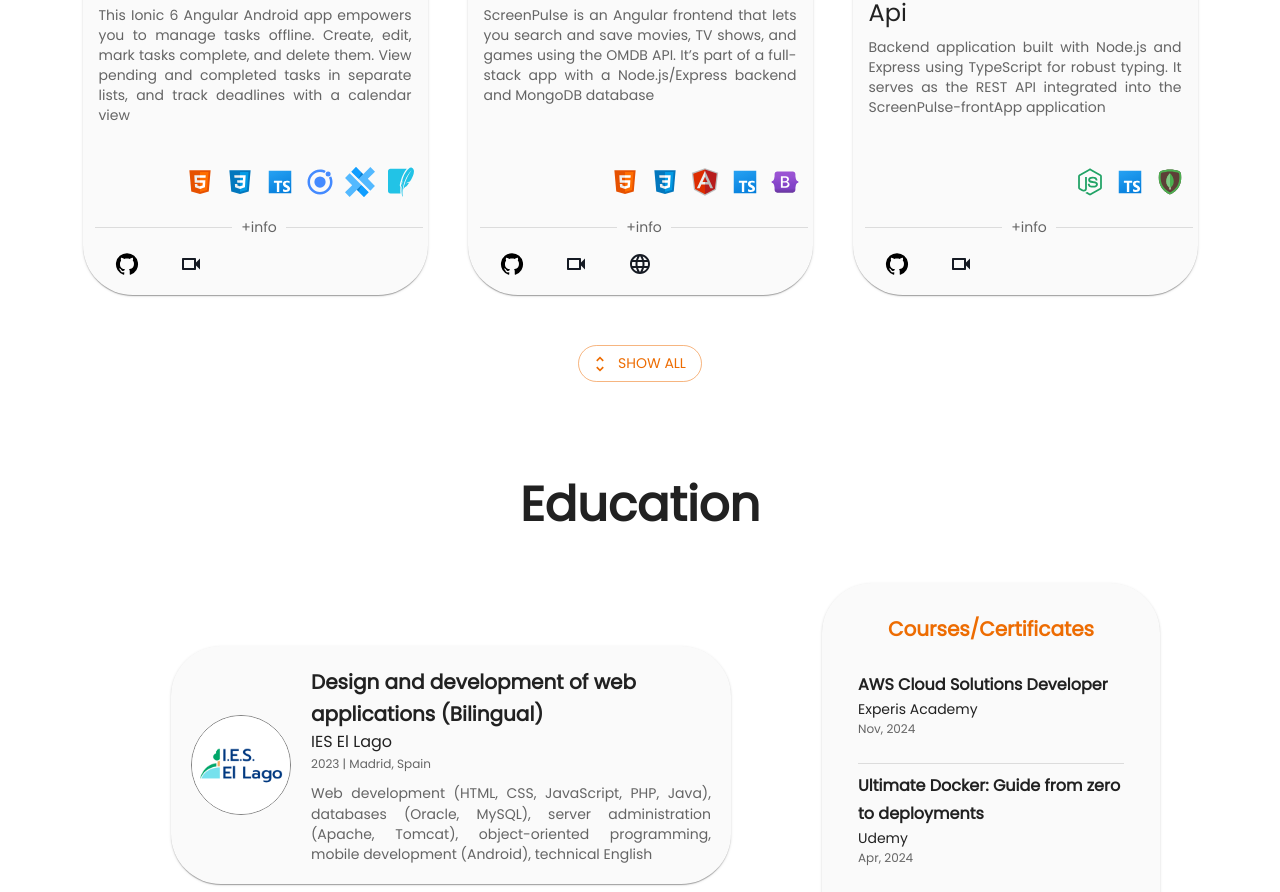
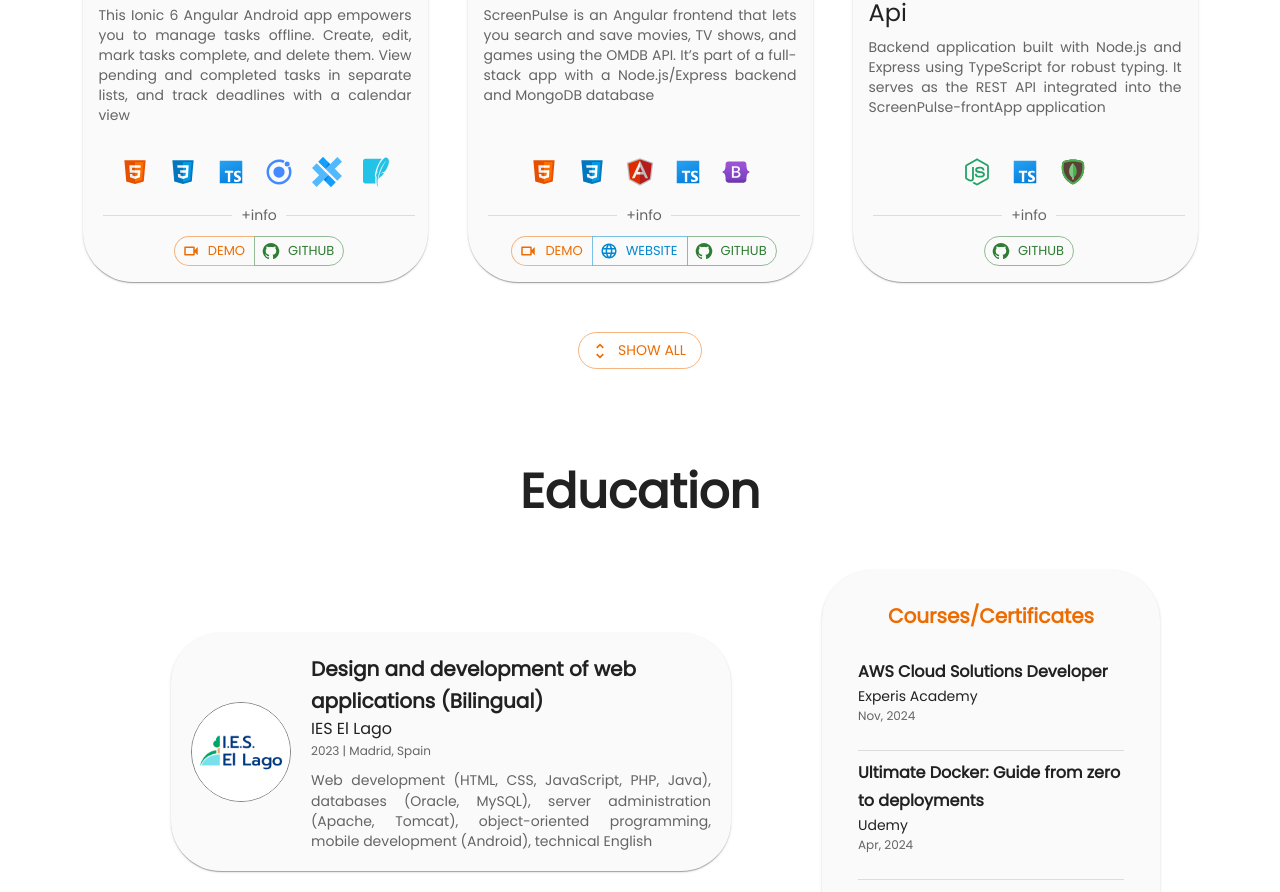
Before and after one commit to EduGese/Portfolio, a React (Vite) app: page / in a window 1280 px wide. Shown: the part 2803-3695 px from the top of the page. Built offline with nearby package versions, Linux system fonts and the light colour scheme; a web font is replaced by a local one.

Commit message:
feat: update all buttons styles

```diff
--- a/src/App.jsx
+++ b/src/App.jsx
@@ -259,22 +259,29 @@ function App() {
               }} className="home-buttons-container">
                 <Box component="a" href="#contact" sx={{ textDecoration: 'none' }}>
                   <Button variant="outlined" color="warning" startIcon={<PersonIcon />}
-                    sx={{ width: '150px', margin: '0 5px ', borderRadius: '50px' }}>
+                    sx={{ width: '150px', margin: '0 5px ', borderRadius: '50px', transition: 'all 0.5s ease',
+                      '&:hover': {
+                        backgroundColor: (theme) => theme.palette.warning.main,
+                        color: '#fff',
+                        borderColor: (theme) => theme.palette.warning.main
+                      } }}>
                     {visibleText.buttonContact}
                   </Button>
-
                 </Box>
                 <Box >
                   <Button variant="outlined" color="warning" startIcon={<RemoveRedEyeIcon />}
-                    sx={{ width: '150px', margin: '0 5px ', borderRadius: '50px' }} onClick={openFile}>
+                    sx={{ width: '150px', margin: '0 5px ', borderRadius: '50px', transition: 'all 0.5s ease',
+                      '&:hover': {
+                        backgroundColor: (theme) => theme.palette.warning.main,
+                        color: '#fff',
+                        borderColor: (theme) => theme.palette.warning.main
+                      } }} onClick={openFile}>
                     CV
                   </Button>
                 </Box>
               </Box>
             </Box>
           </Box>
-
-
         </section >
         <section id="about" className="about">
           <Box
@@ -776,7 +783,12 @@ function App() {
                   color="warning"
                   startIcon={<UnfoldMoreIcon />}
                   onClick={showAllProjects}
-                  sx={{ margin: '20px auto', borderRadius: '50px' }}
+                  sx={{ margin: '20px auto', borderRadius: '50px', transition: 'all 0.5s ease',
+                    '&:hover': {
+                      backgroundColor: (theme) => theme.palette.warning.main,
+                      color: '#fff',
+                      borderColor: (theme) => theme.palette.warning.main
+                    } }}
                 >
                   {visibleText.buttonShowAll}
                 </Button>
@@ -792,7 +804,12 @@ function App() {
                     color="warning"
                     startIcon={<UnfoldLessIcon />}
                     onClick={showLessProjects}
-                    sx={{ margin: '20px auto', borderRadius: '50px' }}
+                    sx={{ margin: '20px auto', borderRadius: '50px', transition: 'all 0.5s ease',
+                      '&:hover': {
+                        backgroundColor: (theme) => theme.palette.warning.main,
+                        color: '#fff',
+                        borderColor: (theme) => theme.palette.warning.main
+                      } }}
                   >
                     {visibleText.buttonCollapse}
                   </Button>
--- a/src/components/EducationAlertDialogSlide.jsx
+++ b/src/components/EducationAlertDialogSlide.jsx
@@ -26,7 +26,12 @@ export const EducationAlertDialogSlide = ({ language }) => {
 
   return (
     <React.Fragment>
-      <Button variant="outlined" color="warning" sx={{ borderRadius: '50px', marginBottom:{  xs:'20px'} }} onClick={handleClickOpen}>
+      <Button variant="outlined" color="warning" sx={{ borderRadius: '50px', marginBottom:{  xs:'20px'}, transition: 'all 0.5s ease',
+              '&:hover': {
+                backgroundColor: (theme) => theme.palette.warning.main,
+                color: '#fff',
+                borderColor: (theme) => theme.palette.warning.main
+              } }} onClick={handleClickOpen}>
         {language === 'en' ? 'More Education' : 'Más formación'}
       </Button>
       <Dialog
--- a/src/components/ProjectCard.jsx
+++ b/src/components/ProjectCard.jsx
@@ -4,6 +4,7 @@ import CardActions from '@mui/material/CardActions';
 import CardContent from '@mui/material/CardContent';
 import CardMedia from '@mui/material/CardMedia';
 import Button from '@mui/material/Button';
+import ButtonGroup from '@mui/material/ButtonGroup';
 import Typography from '@mui/material/Typography';
 
 import Box from '@mui/material/Box';
@@ -15,9 +16,10 @@ import Divider from '@mui/material/Divider';
 
 
 
+
 export default function ProjectCard({ name, image, description, technologies, ghLink, demoLink, websiteLink, gif }) {
   const [isHovered, setIsHovered] = React.useState(false);
-  const [gifUrl, setGifUrl] =  React.useState(gif);
+  const [gifUrl, setGifUrl] = React.useState(gif);
 
   const handleMouseEnter = () => {
     setIsHovered(true);
@@ -40,9 +42,9 @@ export default function ProjectCard({ name, image, description, technologies, gh
       borderRadius: '50px',
       backgroundColor: '#FAFAFA',
       flex: '1 1 calc(100% - 20px)',
-      transition: 'box-shadow 0.3s ease-in-out', // Transición suave para el hover
+      transition: 'box-shadow 0.3s ease-in-out',
       '&:hover': {
-        boxShadow: 8, // Sombra más intensa al hacer hover
+        boxShadow: 8,
       },
       '@media (min-width: 600px)': {
         flex: '1 1 calc(50% - 20px)',
@@ -56,7 +58,6 @@ export default function ProjectCard({ name, image, description, technologies, gh
           height: 140,
           transition: 'background-image 1.2s ease-in-out',
         }}
-      // image={isHovered && gif ? gifUrl : image}
         image={gif ? gif : image}
         title={name}
         onMouseEnter={handleMouseEnter}
@@ -71,7 +72,7 @@ export default function ProjectCard({ name, image, description, technologies, gh
         <Typography gutterBottom variant="h5" component="div">
           {name}
         </Typography>
-        <Typography variant="body2" sx={{ color: 'text.secondary',textAlign:'justify' }}>
+        <Typography variant="body2" sx={{ color: 'text.secondary', textAlign: 'justify' }}>
           {description}
         </Typography>
       </CardContent>
@@ -79,17 +80,15 @@ export default function ProjectCard({ name, image, description, technologies, gh
       <CardActions sx={{
         width: '100%',
         display: 'flex',
-        flexDirection: 'column'
+        flexDirection: 'column',
+        padding: '0 16px 16px',
       }}>
         <Box sx={{
           display: 'flex',
-          flexDirection: 'row',
-          width: '100%',
-          marginLeft: 'auto',
-          marginRight: 'auto',
-          justifyContent: 'end',
           flexWrap: 'wrap',
-          padding: '10px 0',
+          justifyContent: 'center',
+          gap: '8px',
+          padding: '8px 0',
         }}>
           {technologies.map((tech, index) => (
             <a href={tech.href} key={index} >
@@ -108,25 +107,70 @@ export default function ProjectCard({ name, image, description, technologies, gh
         }}>
           +info
         </Divider>
-        <Box sx={{
-          width: '100%',
-          display: 'flex',
-          flexDirection: 'row',
-          justifyContent: 'start'
+
+
+
+        <ButtonGroup size="small" aria-label="Small button group" sx={{
+          borderRadius: 50,
         }}>
-          <Button size="small">
-            <a href={ghLink}>
-              <GitHubIcon sx={{color:'black'}}/>
-            </a>
+          {demoLink && <Button
+            variant="outlined"
+            color='warning'
+            href={demoLink}
+            startIcon={<VideocamOutlinedIcon />}
+            sx={{
+              borderRadius: 50,
+              transition: 'all 0.5s ease',
+              '&:hover': {
+                backgroundColor: (theme) => theme.palette.warning.main,
+                color: '#fff',
+                borderColor: (theme) => theme.palette.warning.main
+              }
+            }}
+          >
+            Demo
+          </Button>
+          }
 
+          {websiteLink && <Button
+            variant="outlined"
+            color='info'
+            href={websiteLink}
+            startIcon={<LanguageOutlinedIcon />}
+            sx={{
+              borderRadius: 50,
+              transition: 'all 0.5s ease',
+              '&:hover': {
+                backgroundColor: (theme) => theme.palette.info.main,
+                color: '#fff',
+                borderColor: (theme) => theme.palette.info.main
+              }
+            }}
+          >
+            Website
           </Button>
-          {
-          demoLink && <Button size="small"><a href={demoLink}><VideocamOutlinedIcon /></a></Button>
           }
-          {
-            websiteLink && <Button size="small"><a href={websiteLink}><LanguageOutlinedIcon /></a></Button>
+          {ghLink && <Button
+            variant="outlined"
+            color='success'
+            href={ghLink}
+            startIcon={<GitHubIcon />}
+            sx={{
+              borderRadius: 50,
+              transition: 'all 0.5s ease',
+              '&:hover': {
+                backgroundColor: (theme) => theme.palette.success.main,
+                color: '#fff',
+                borderColor: (theme) => theme.palette.success.main
               }
-        </Box>
+            }}
+          >
+            Github
+          </Button>
+          }
+
+        </ButtonGroup>
+
       </CardActions>
     </Card>
   );
--- a/src/components/TechnologiesAlertDialogSlide.jsx
+++ b/src/components/TechnologiesAlertDialogSlide.jsx
@@ -27,7 +27,12 @@ export const TechnologiesAlertDialogSlide = ({visibleText}) => {
 
   return (
     <React.Fragment>
-      <Button variant="outlined" color="warning" sx={{ borderRadius: '50px'}} onClick={handleClickOpen}>
+      <Button variant="outlined" color="warning" sx={{ borderRadius: '50px', transition: 'all 0.5s ease',
+              '&:hover': {
+                backgroundColor: (theme) => theme.palette.warning.main,
+                color: '#fff',
+                borderColor: (theme) => theme.palette.warning.main
+              }}} onClick={handleClickOpen}>
         {visibleText.techDialogButtonTitle}
       </Button>
       <Dialog
--- a/src/constants/projects.jsx
+++ b/src/constants/projects.jsx
@@ -32,7 +32,7 @@ export const projects = [
         descriptionEs: 'Aplicación backend construida con Node.js y Express utilizando TypeScript para un tipado fuerte y robusto. Sirve como API REST integrada en la aplicación ScreenPulse-frontApp',
         technologies: [logosFrameworks[2], logosLanguages[1], logosDatabase[2]],
         ghLink: 'https://github.com/EduGese/ScreenPulse-backend-Api',
-        demoLink: 'https://youtu.be/e1ZbcnbUI2E',
+        demoLink: null,
         websiteLink: null,
         gif: '/assets/gifs/screenPulse.gif',
         gifOrientation: 'landscape',
@@ -80,7 +80,7 @@ export const projects = [
         descriptionEs:'Maqueta conceptual de un sitio web de fotografía, diseñado para mostrar el estilo visual y las interacciones del usuario. Si bien se incluyen elementos interactivos como una barra de búsqueda y un carrito de compras, estos no tienen ninguna funcionalidad de backend',
         technologies: [logosLanguages[2], logosLanguages[3], logosFrameworks[5]],
         ghLink: 'https://github.com/EduGese/EGS-Photography',
-        demoLink: 'https://edugese.github.io/EGS-Photography/',
+        demoLink: null,
         websiteLink: 'https://edugese.github.io/EGS-Photography/',
         gif: '/assets/gifs/EGS-Photography.gif',
         gifOrientation: 'landscape',
```
Lines whose indentation alone changed are shown as unchanged.
